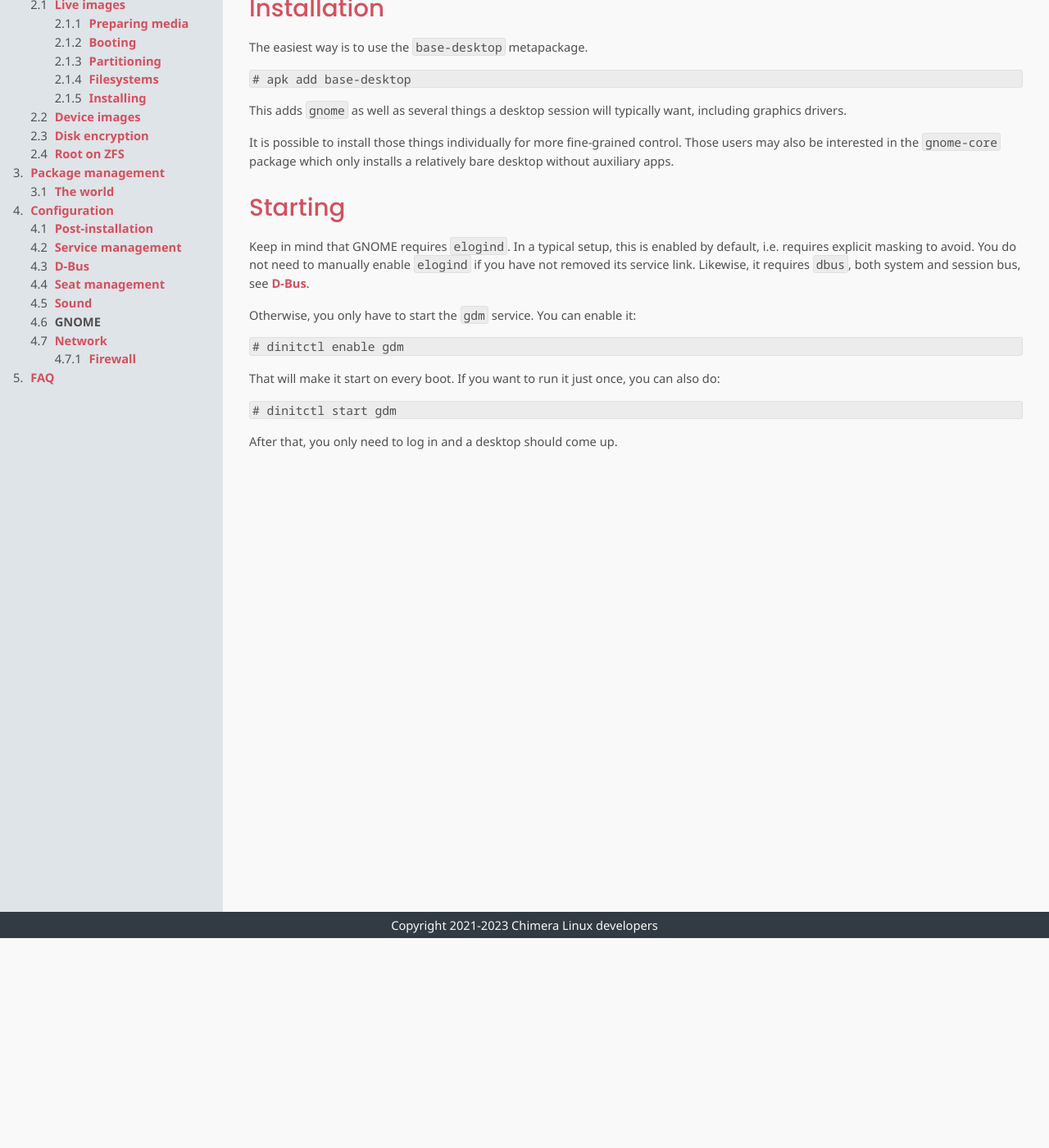
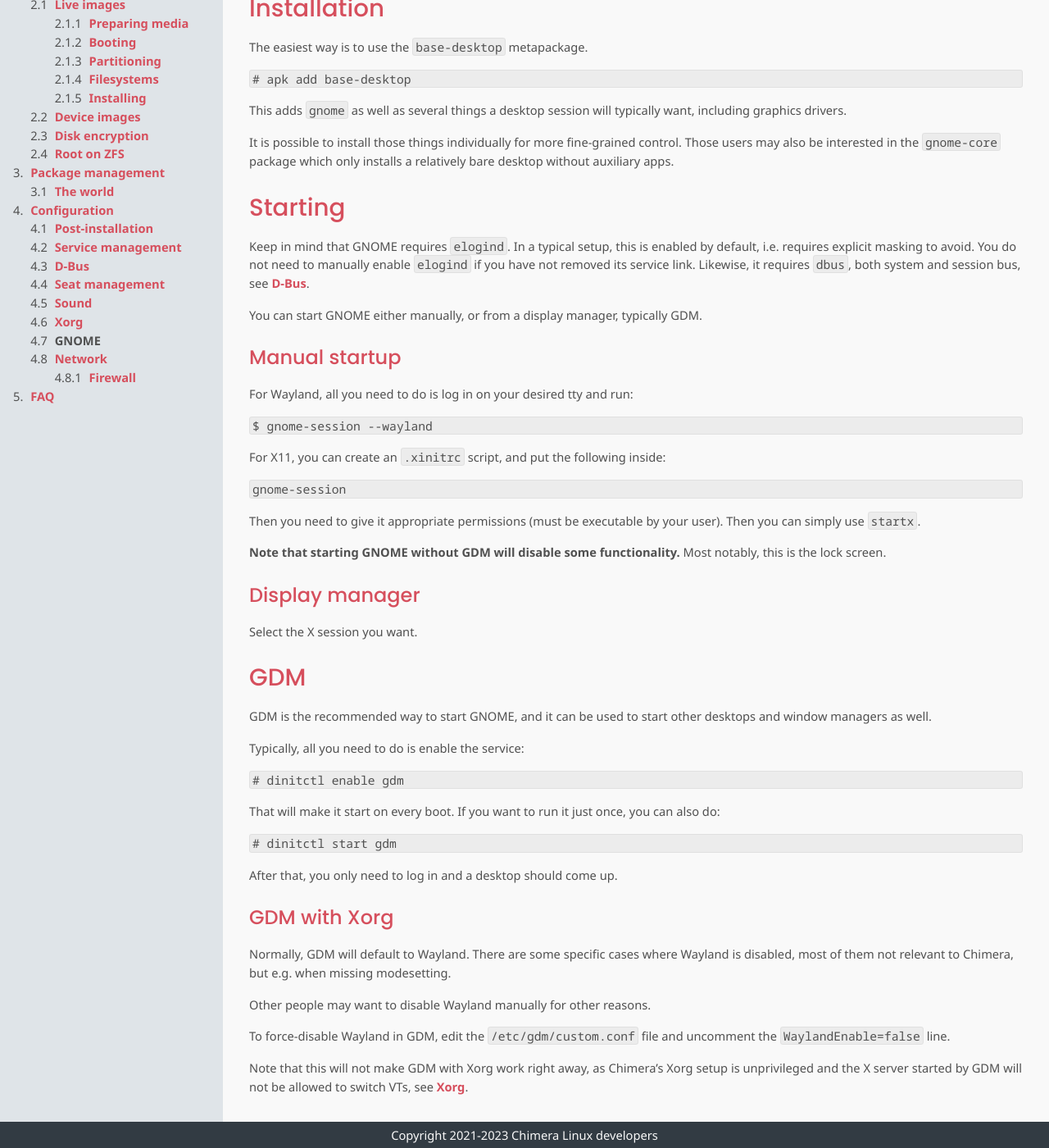
Before and after one commit to chimera-linux/chimera-linux.github.io, a Jekyll site: the page built from _docs/configuration/gnome.md, in a window 1280 px wide and 1400 px high, scrolled down 256 px. Shown: the whole window at 82% size. Built offline with Jekyll 4.4.1, drawn with Linux system fonts in a browser that asks for light colours.

Commit message:
add some docs for gdm and xorg

````diff
--- a/_docs/configuration/gnome.md
+++ b/_docs/configuration/gnome.md
@@ -30,8 +30,41 @@
 its service link. Likewise, it requires `dbus`, both system and
 session bus, see [D-Bus](/docs/configuration/dbus).
 
-Otherwise, you only have to start the `gdm` service. You can
-enable it:
+You can start GNOME either manually, or from a display manager,
+typically GDM.
+
+### Manual startup
+
+For Wayland, all you need to do is log in on your desired tty and
+run:
+
+```
+$ gnome-session --wayland
+```
+
+For X11, you can create an `.xinitrc` script, and put the following
+inside:
+
+```
+gnome-session
+```
+
+Then you need to give it appropriate permissions (must be executable
+by your user). Then you can simply use `startx`.
+
+**Note that starting GNOME without GDM will disable some functionality.**
+Most notably, this is the lock screen.
+
+### Display manager
+
+Select the X session you want.
+
+## GDM
+
+GDM is the recommended way to start GNOME, and it can be used to start
+other desktops and window managers as well.
+
+Typically, all you need to do is enable the service:
 
 ```
 # dinitctl enable gdm
@@ -45,3 +78,18 @@
 ```
 
 After that, you only need to log in and a desktop should come up.
+
+### GDM with Xorg
+
+Normally, GDM will default to Wayland. There are some specific cases
+where Wayland is disabled, most of them not relevant to Chimera, but
+e.g. when missing modesetting.
+
+Other people may want to disable Wayland manually for other reasons.
+
+To force-disable Wayland in GDM, edit the `/etc/gdm/custom.conf` file
+and uncomment the `WaylandEnable=false` line.
+
+Note that this will not make GDM with Xorg work right away, as Chimera's
+Xorg setup is unprivileged and the X server started by GDM will not be
+allowed to switch VTs, see [Xorg](/docs/configuration/xorg).
````
Also changed, not shown: other parts of _docs/configuration/gnome.md (+1 -1 lines), _docs/configuration/network.md (+1 -1 lines), _docs/configuration/network/firewall.md (+1 -1 lines), _docs/configuration/xorg.md (added, +54 -0 lines).
